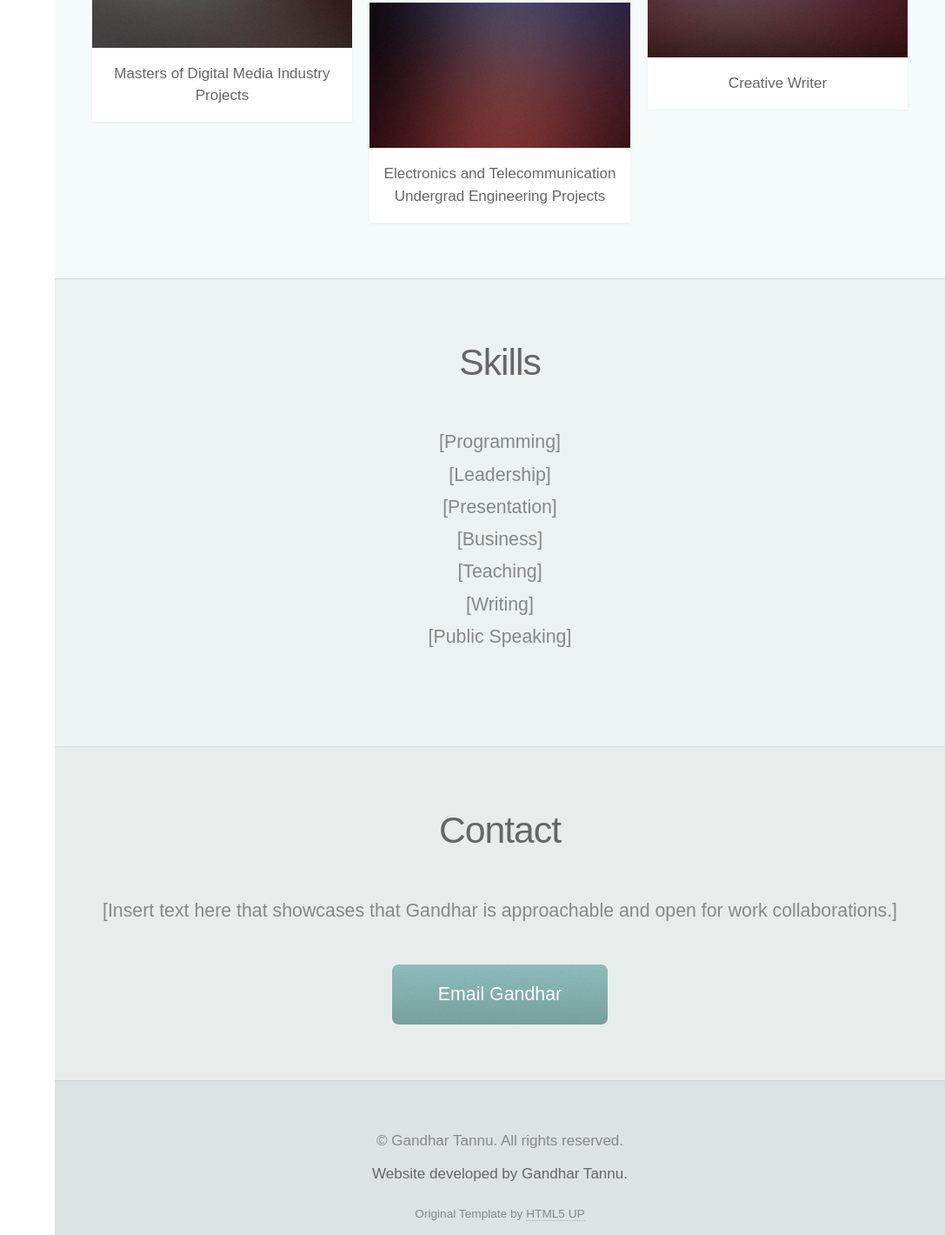
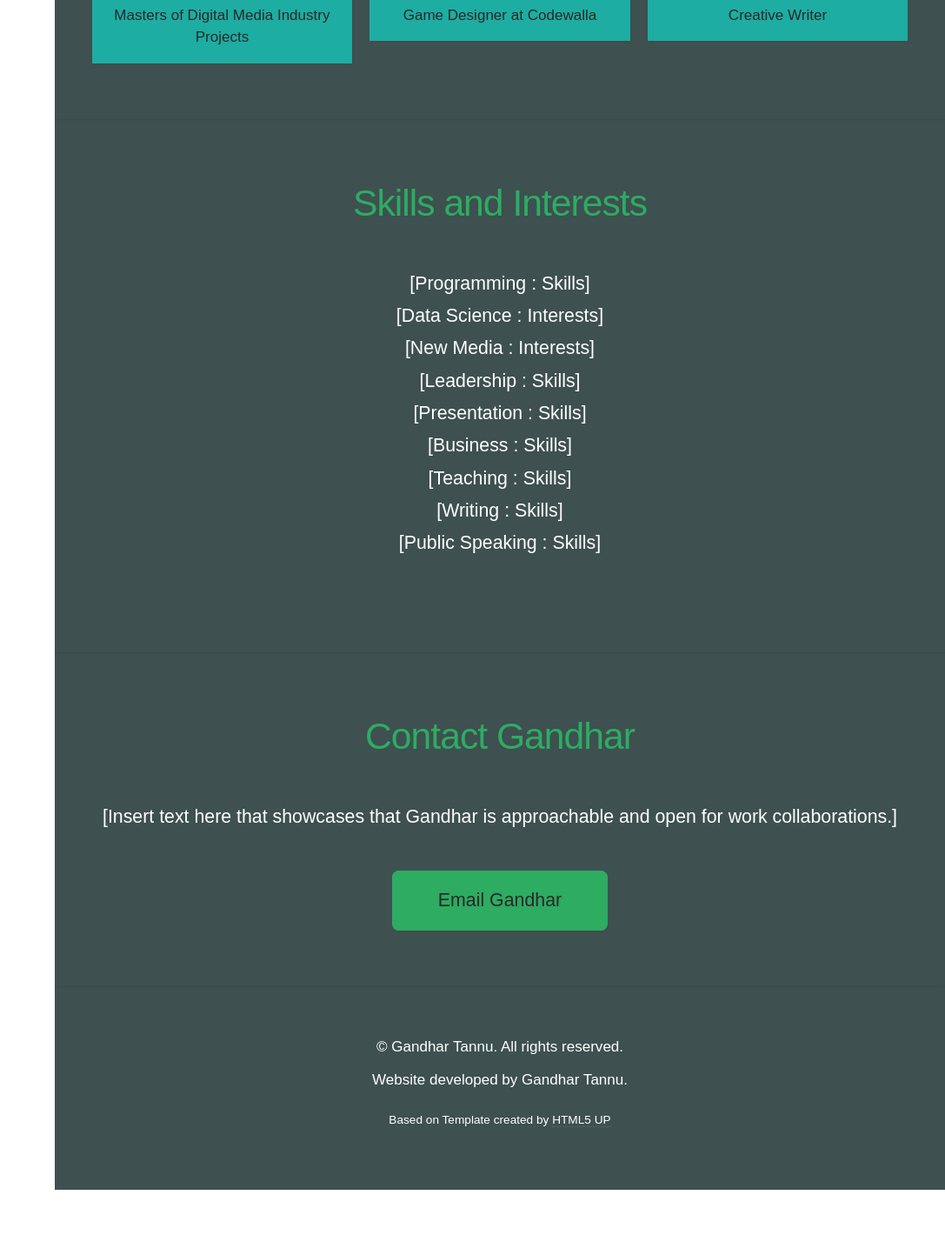
Before and after one commit to gandhar-t/Personal-Website, a plain HTML site: page index.html in a window 1280 px wide. Shown: the part 1380-2800 px from the top of the page at 87% size, without its empty margins (193-1280 px from the left). After the commit the page ends 2748 px from the top, so only its background shows below. Drawn offline with Linux system fonts and the light colour scheme.

Commit message:
Color Scheme added. Favicon added. Removed unwanted icons.

```diff
--- a/assets/css/main.css
+++ b/assets/css/main.css
@@ -1556,7 +1556,7 @@
 		font-size: 19pt;
 		font-weight: 300;
 		line-height: 1.75em;
-		color: #888;
+		color: #fff;
 	}
 
 		body.is-loading * {
@@ -1575,12 +1575,18 @@
 		font-size: 19pt;
 		font-weight: 300;
 		line-height: 1.75em;
-		color: #888;
-	}
-
-	h1, h2, h3, h4, h5, h6 {
+		color: #fff;
+	}
+
+	h1, h2, h4, h5, h6 {
 		font-weight: 300;
-		color: #666;
+		color: #2DAC62;
+		line-height: 1.5em;
+	}
+
+	h3 {
+		font-weight: 300;
+		color: #292929;
 		line-height: 1.5em;
 	}
 
@@ -1624,7 +1630,7 @@
 
 	strong, b {
 		font-weight: 300;
-		color: #666;
+		color: #fff;
 	}
 
 	em, i {
@@ -1643,7 +1649,7 @@
 	}
 
 		a:hover {
-			color: #E27689;
+			color: #2DAC62;
 			border-bottom-color: rgba(255, 255, 255, 0);
 		}
 
@@ -1900,16 +1906,16 @@
 		position: relative;
 		display: inline-block;
 		border-radius: 0.35em;
-		color: #fff !important;
+		color: #292929 !important;
 		text-decoration: none;
 		padding: 0.75em 2.5em 0.75em 2.5em;
-		background-color: #8ebebc;
+		background-color: #2DAC62;
 		border: 0;
 		cursor: pointer;
-		background-image: -moz-linear-gradient(top, rgba(0, 0, 0, 0), rgba(0, 0, 0, 0.15)), url("images/overlay.png");
+		/*background-image: -moz-linear-gradient(top, rgba(0, 0, 0, 0), rgba(0, 0, 0, 0.15)), url("images/overlay.png");
 		background-image: -webkit-linear-gradient(top, rgba(0, 0, 0, 0), rgba(0, 0, 0, 0.15)), url("images/overlay.png");
 		background-image: -ms-linear-gradient(top, rgba(0, 0, 0, 0), rgba(0, 0, 0, 0.15)), url("images/overlay.png");
-		background-image: linear-gradient(top, rgba(0, 0, 0, 0), rgba(0, 0, 0, 0.15)), url("images/overlay.png");
+		background-image: linear-gradient(top, rgba(0, 0, 0, 0), rgba(0, 0, 0, 0.15)), url("images/overlay.png");*/
 		-moz-transition: background-color 0.35s ease-in-out;
 		-webkit-transition: background-color 0.35s ease-in-out;
 		-ms-transition: background-color 0.35s ease-in-out;
@@ -1921,7 +1927,7 @@
 		input[type="reset"]:hover,
 		button:hover,
 		.button:hover {
-			background-color: #9ececc;
+			background-color: #1DADA2;
 		}
 
 		input[type="button"]:active,
@@ -1940,7 +1946,7 @@
 	}
 
 		.item header {
-			background: #fff;
+			background: #1DADA2;
 			margin: 0;
 			padding: 1em 0 1em 0;
 			font-size: 0.8em;
@@ -2083,7 +2089,7 @@
 		}
 
 			#nav ul li a.active span:before {
-				color: #e27689;
+				color: #2DAC62;
 			}
 
 /* Footer */
@@ -2091,7 +2097,7 @@
 	#footer {
 		margin-left: 375px;
 		text-align: center;
-		background-color: #dce3e2;
+		background-color: #3E5050;
 		padding: 3em 0 4em 0;
 		box-shadow: inset 0 1px 0 0 rgba(0, 0, 0, 0.05), inset 0 0.1em 0.1em 0 rgba(0, 0, 0, 0.025);
 		font-size: 0.8em;
@@ -2133,11 +2139,11 @@
 
 			#main > section.dark {
 				color: #ddd;
-				color: rgba(255, 255, 255, 0.75);
+				color: #292929;
 			}
 
 				#main > section.dark h2, #main > section.dark h3, #main > section.dark h4, #main > section.dark h5, #main > section.dark h6 {
-					color: inherit;
+					color: #fff;
 				}
 
 				#main > section.dark strong {
@@ -2161,19 +2167,19 @@
 			}
 
 			#main > section.one {
-				background-color: #3FC380;
+				background-color: #2DAC62;
 			}
 
 			#main > section.two {
-				background-color: #f5fafa;
+				background-color: #3E5050;
 			}
 
 			#main > section.three {
-				background-color: #ecf1f1;
+				background-color: #3E5050;
 			}
 
 			#main > section.four {
-				background-color: #e8edec;
+				background-color: #3E5050;
 			}
 
 /* Wide */
--- a/index.html
+++ b/index.html
@@ -9,6 +9,8 @@
 		<title>Gandhar Tannu</title>
 		<meta charset="utf-8" />
 		<meta name="viewport" content="width=device-width, initial-scale=1" />
+		<link rel="icon" href="images/favicon.ico">
+
 		<!--[if lte IE 8]><script src="assets/js/ie/html5shiv.js"></script><![endif]-->
 		<link rel="stylesheet" href="assets/css/main.css" />
 		<!--[if lte IE 8]><link rel="stylesheet" href="assets/css/ie8.css" /><![endif]-->
@@ -44,10 +46,10 @@
 
 							-->
 							<ul>
-								<li><a href="#top" id="top-link" class="skel-layers-ignoreHref"><span class="icon fa-home">Intro</span></a></li>
-								<li><a href="#portfolio" id="portfolio-link" class="skel-layers-ignoreHref"><span class="icon fa-th">Portfolio</span></a></li>
-								<li><a href="#about" id="about-link" class="skel-layers-ignoreHref"><span class="icon fa-user">Skills</span></a></li> <!--About section changed to skills section-->
-								<li><a href="#contact" id="contact-link" class="skel-layers-ignoreHref"><span class="icon fa-envelope">Contact</span></a></li>
+								<li><a href="#top" id="top-link" class="skel-layers-ignoreHref"><span class="icon fa-home">Introduction</span></a></li>
+								<li><a href="#portfolio" id="portfolio-link" class="skel-layers-ignoreHref"><span class="icon fa-suitcase">Professional Experience</span></a></li>
+								<li><a href="#about" id="about-link" class="skel-layers-ignoreHref"><span class="icon fa-star">Skills and Interests</span></a></li> <!--About section changed to skills section-->
+								<li><a href="#contact" id="contact-link" class="skel-layers-ignoreHref"><span class="icon fa-paper-plane">Contact Gandhar</span></a></li>
 							</ul>
 						</nav>
 
@@ -83,9 +85,9 @@
 								[Insert logline #2]</p>
 							</header>
 
-							<footer>
+							<!--<footer>
 								<a href="#portfolio" class="button scrolly">Work</a>
-							</footer>
+							</footer>-->
 
 						</div>
 					</section>
@@ -95,7 +97,7 @@
 						<div class="container">
 
 							<header>
-								<h2>Work</h2>
+								<h2>Professional Experience</h2>
 							</header>
 
 							<p>
@@ -108,7 +110,7 @@
 							<div class="row">
 								<div class="4u 12u$(mobile)">
 									<article class="item">
-										<a href="#" class="image fit"><img src="images/pic02.jpg" alt="" />
+										<a href="#" class="image fit"><img src="images/Stock_Thumbnail.jpg" alt="" />
 											<!--<p class="text">Some Text goes here</p>-->
 										</a>
 
@@ -117,7 +119,7 @@
 										</header>
 									</article>
 									<article class="item">
-										<a href="#" class="image fit"><img src="images/pic03.jpg" alt="" /></a>
+										<a href="#" class="image fit"><img src="images/Stock_Thumbnail.jpg" alt="" /></a>
 										<header>
 											<h3>Masters of Digital Media Industry Projects</h3>
 										</header>
@@ -125,27 +127,27 @@
 								</div>
 								<div class="4u 12u$(mobile)">
 									<article class="item">
-										<a href="#" class="image fit"><img src="images/pic04.jpg" alt="" /></a>
+										<a href="#" class="image fit"><img src="images/Stock_Thumbnail.jpg" alt="" /></a>
 										<header>
-											<h3>Software Development Engineer at Codewalla</h3>
+											<h3>iOS Developer at Codewalla</h3>
 										</header>
 									</article>
 									<article class="item">
-										<a href="#" class="image fit"><img src="images/pic05.jpg" alt="" /></a>
+										<a href="#" class="image fit"><img src="images/Stock_Thumbnail.jpg" alt="" /></a>
 										<header>
-											<h3>Electronics and Telecommunication Undergrad Engineering Projects</h3>
+											<h3>Game Designer at Codewalla</h3>
 										</header>
 									</article>
 								</div>
 								<div class="4u$ 12u$(mobile)">
 									<article class="item">
-										<a href="#" class="image fit"><img src="images/pic06.jpg" alt="" /></a>
+										<a href="#" class="image fit"><img src="images/Stock_Thumbnail.jpg" alt="" /></a>
 										<header>
 											<h3>Teacher</h3>
 										</header>
 									</article>
 									<article class="item">
-										<a href="#" class="image fit"><img src="images/pic07.jpg" alt="" /></a>
+										<a href="#" class="image fit"><img src="images/Stock_Thumbnail.jpg" alt="" /></a>
 										<header>
 											<h3>Creative Writer</h3>
 										</header>
@@ -161,15 +163,17 @@
 						<div class="container">
 
 							<header>
-								<h2>Skills</h2>
+								<h2>Skills and Interests</h2>
 							</header>
-							<p>[Programming]<br>
-							[Leadership]<br>
-							[Presentation]<br>
-							[Business]<br>
-							[Teaching]<br>
-							[Writing]<br>
-							[Public Speaking]<br></p>
+							<p>[Programming : Skills]<br>
+							[Data Science : Interests]<br>
+							[New Media : Interests]<br>
+							[Leadership : Skills]<br>
+							[Presentation : Skills]<br>
+							[Business : Skills]<br>
+							[Teaching : Skills]<br>
+							[Writing : Skills]<br>
+							[Public Speaking : Skills]<br></p>
 
 						</div>
 					</section>
@@ -179,7 +183,7 @@
 						<div class="container">
 
 							<header>
-								<h2>Contact</h2>
+								<h2>Contact Gandhar</h2>
 							</header>
 
 							<p>[Insert text here that showcases that Gandhar is approachable and open for work collaborations.]</p>
@@ -215,8 +219,8 @@
 
 				<!-- Copyright -->
 					<ul class="copyright">
-						<li>&copy; Gandhar Tannu. All rights reserved.</li><br><strong>Website developed by Gandhar Tannu.</strong>
-						<sub><br>Original Template by <a href="http://html5up.net">HTML5 UP</a></li></sub>
+						<strong><li>&copy; Gandhar Tannu. All rights reserved.</li><br>Website developed by Gandhar Tannu.</strong>
+						<sub><br>Based on Template created by <a href="http://html5up.net">HTML5 UP</a></li></sub>
 					</ul>
 
 			</div>
```
Also changed, not shown: images/Stock_Thumbnail.jpg (renamed from images/pic02.jpg), images/banner.jpg (deleted), images/favicon.ico (added), images/pic03.jpg (deleted), images/pic04.jpg (deleted), images/pic05.jpg (deleted), images/pic06.jpg (deleted), images/pic07.jpg (deleted), images/pic08.jpg (deleted).
